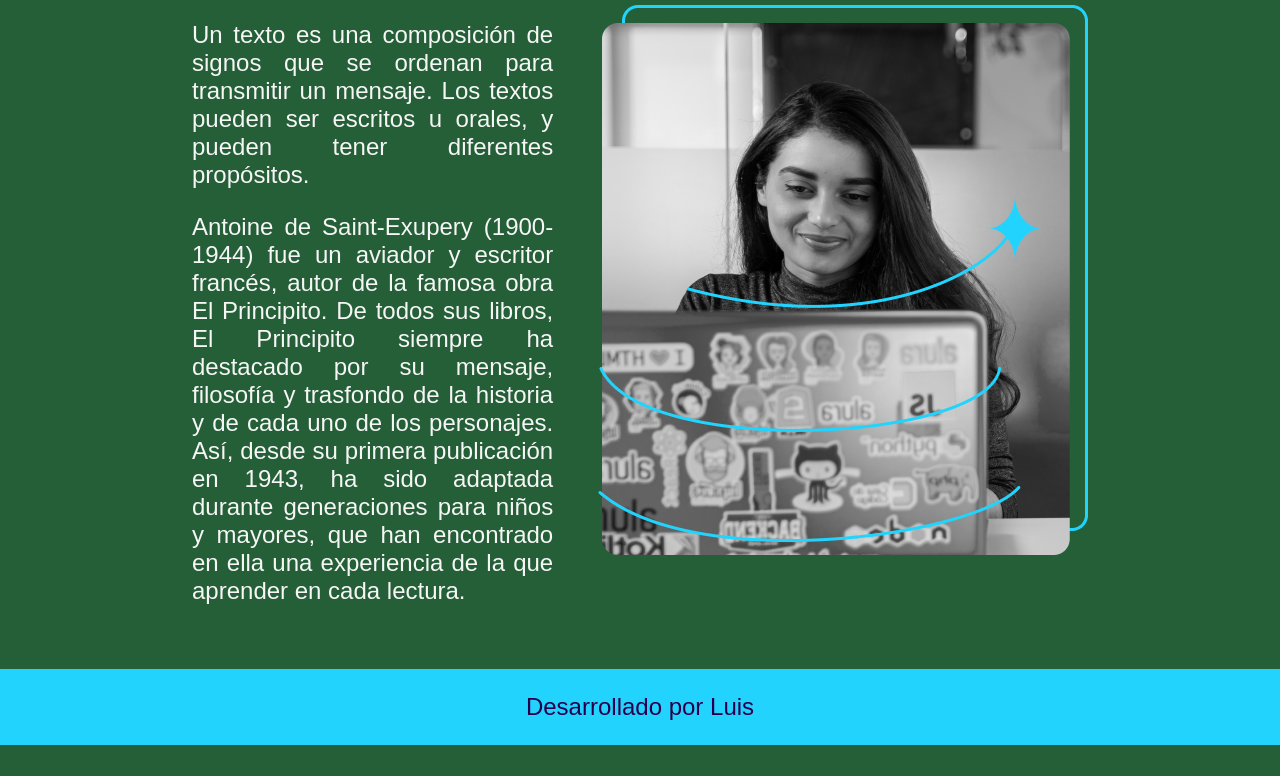
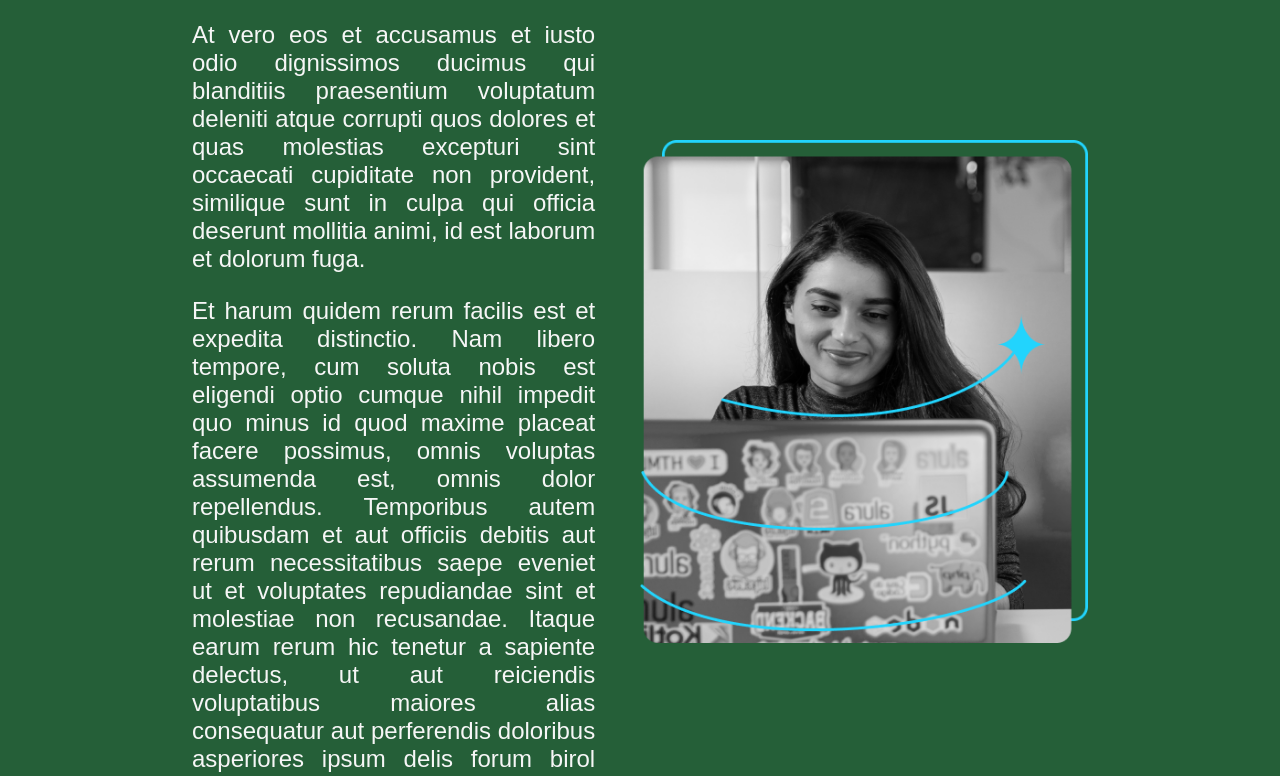
Before and after one commit to LuisGlzg/Portafolio, a plain HTML site: page about.html in a window 1280 px wide. Shown: the part 163-939 px from the top of the page. Before the commit the page ends 908 px from the top, so only its background shows below. Drawn offline with Linux system fonts and the light colour scheme.

Commit message:
Estructuras correctas. Cambiar informacion.

```diff
--- a/about.html
+++ b/about.html
@@ -16,17 +16,20 @@
     <main class="presentacion">
         <section class="presentacion-contenido">
             <h1 class="presentacion-contenido-titulo">Sobre mi</h1>
-            <p class="presentacion-contenido-parrafo">Un texto es una composición de signos que se ordenan para transmitir
-               un mensaje. Los textos pueden ser escritos u orales, y pueden tener
-               diferentes propósitos. </p>
-            <p class="presentacion-contenido-parrafo">Antoine de Saint-Exupery (1900-1944) fue un aviador y escritor francés,
-               autor de la famosa obra El Principito. De todos sus libros, El Principito siempre ha destacado por su mensaje,
-               filosofía y trasfondo de la historia y de cada uno de los personajes. Así, desde su primera publicación en 1943,
-               ha sido adaptada durante generaciones para niños y mayores, que han encontrado en ella una experiencia de la que
-               aprender en cada lectura.
+            <p class="presentacion-contenido-parrafo">
+                At vero eos et accusamus et iusto odio dignissimos ducimus qui blanditiis praesentium voluptatum deleniti
+                atque corrupti quos dolores et quas molestias excepturi sint occaecati cupiditate non provident,
+                similique sunt in culpa qui officia deserunt mollitia animi, id est laborum et dolorum fuga. </p>
+            <p class="presentacion-contenido-parrafo">
+                Et harum quidem rerum facilis est et expedita distinctio. Nam libero tempore, cum soluta nobis est
+                eligendi optio cumque nihil impedit quo minus id quod maxime placeat facere possimus, omnis voluptas
+                assumenda est, omnis dolor repellendus. Temporibus autem quibusdam et aut officiis debitis aut rerum
+                necessitatibus saepe eveniet ut et voluptates repudiandae sint et molestiae non recusandae. Itaque earum
+                rerum hic tenetur a sapiente delectus, ut aut reiciendis voluptatibus maiores alias consequatur aut
+                perferendis doloribus asperiores ipsum delis forum birol parela maxime infena. Excepteur sint occaecat
             </p>
         </section>
-        <img src="./assets/Imagem.png" alt="Imagen de Ana Garcia trabajando">
+        <img class="presentacion-imagen" src="./assets/Imagem.png" alt="Imagen de Ana Garcia trabajando">
     </main>
     <footer class="footer">
         <p>Desarrollado por Luis</p>
```
Also changed, not shown: index.html (+1 -1 lines).
